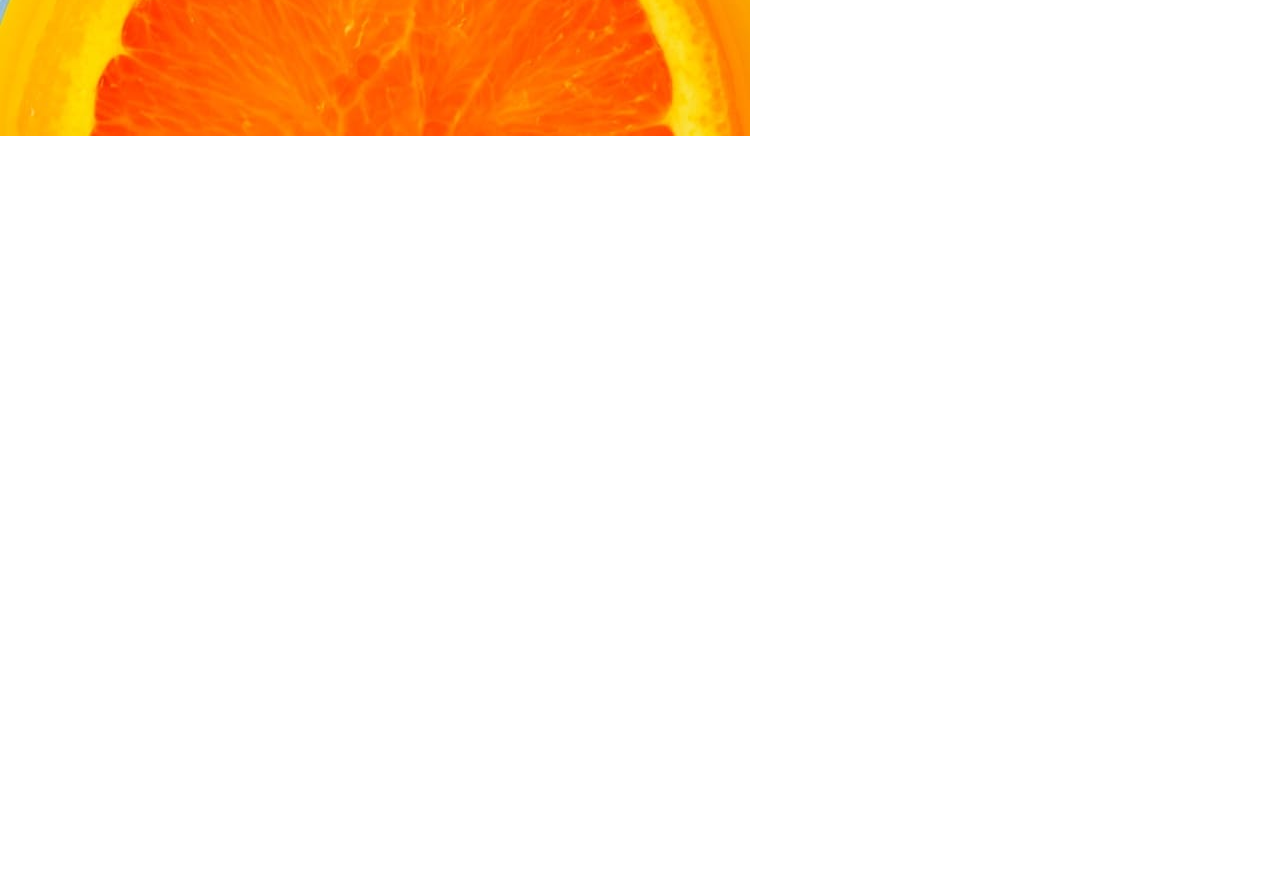
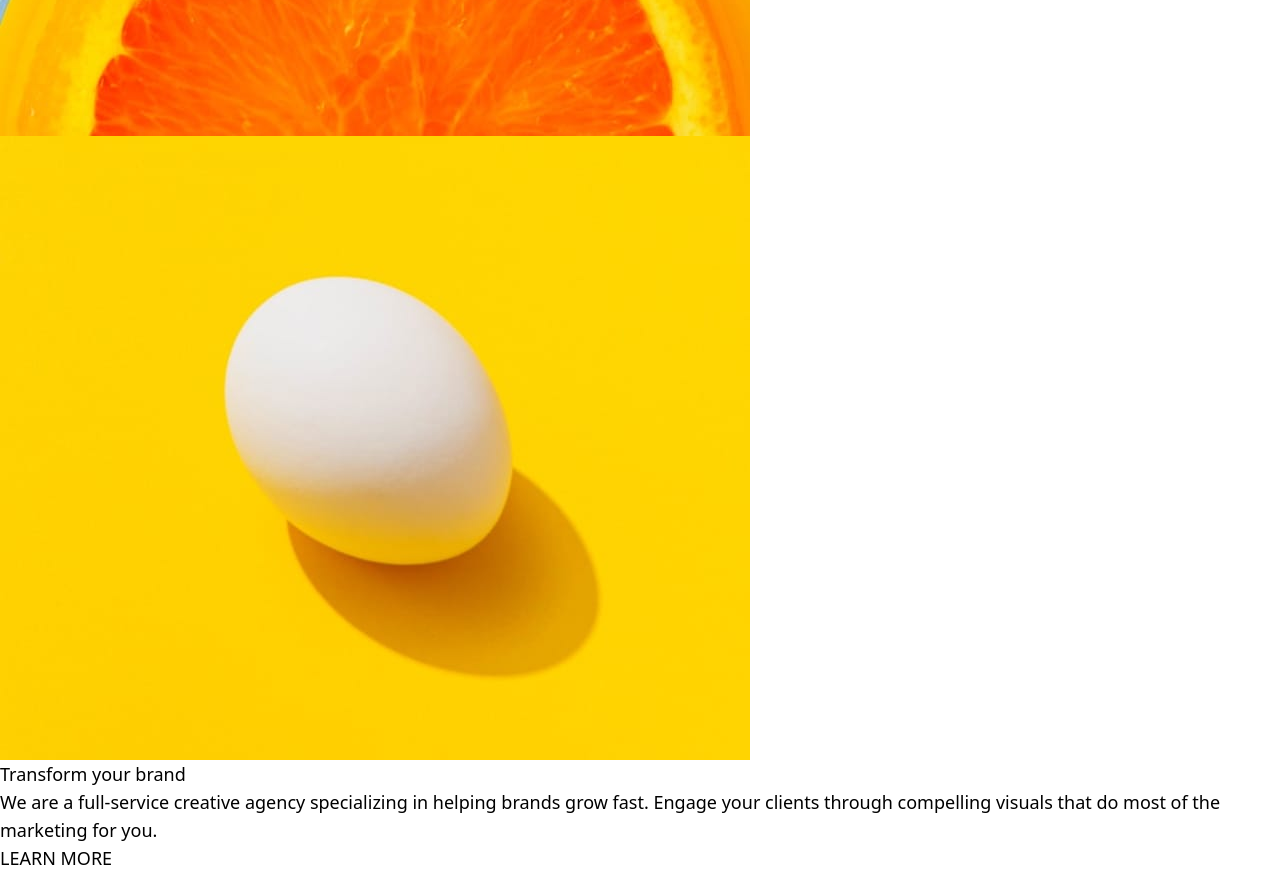
Before and after one commit to LucSil/sunnyside-agency-lander, a Vue app: page / in a window 1280 px wide. Shown: the part 940-1812 px from the top of the page. Before the commit the page ends 1076 px from the top, so only its background shows below. Built offline with nearby package versions, Linux system fonts and the light colour scheme.

Commit message:
templating completed for Egg

```diff
--- a/src/components/Egg.vue
+++ b/src/components/Egg.vue
@@ -1 +1,28 @@
-<template></template>
+<template>
+  <section>
+    <picture>
+      <source
+        media="(min-width:310px)"
+        srcset="../assets/images/backgrounds/egg-mobile.jpg"
+      />
+      <source
+        media="(min-width:750px)"
+        srcset="../assets/images/backgrounds/egg-mobile.jpg"
+      />
+      <img
+        src="../assets/images/backgrounds/egg-desktop.jpg"
+        style="width: auto"
+      />
+    </picture>
+
+    <div>
+      <h2>Transform your brand</h2>
+      <p>
+        We are a full-service creative agency specializing in helping brands
+        grow fast. Engage your clients through compelling visuals that do most
+        of the marketing for you.
+      </p>
+      <span><a>LEARN MORE</a></span>
+    </div>
+  </section>
+</template>
```
